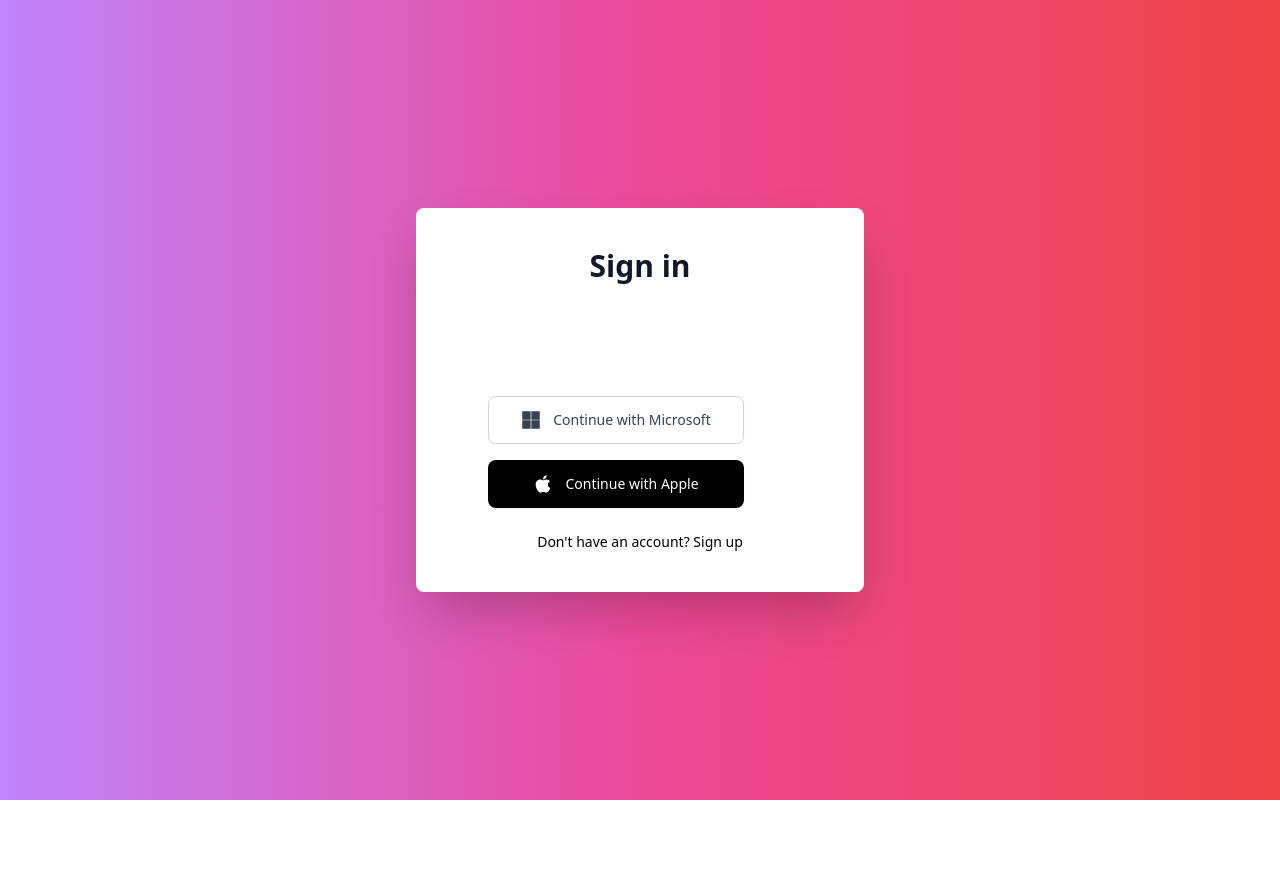
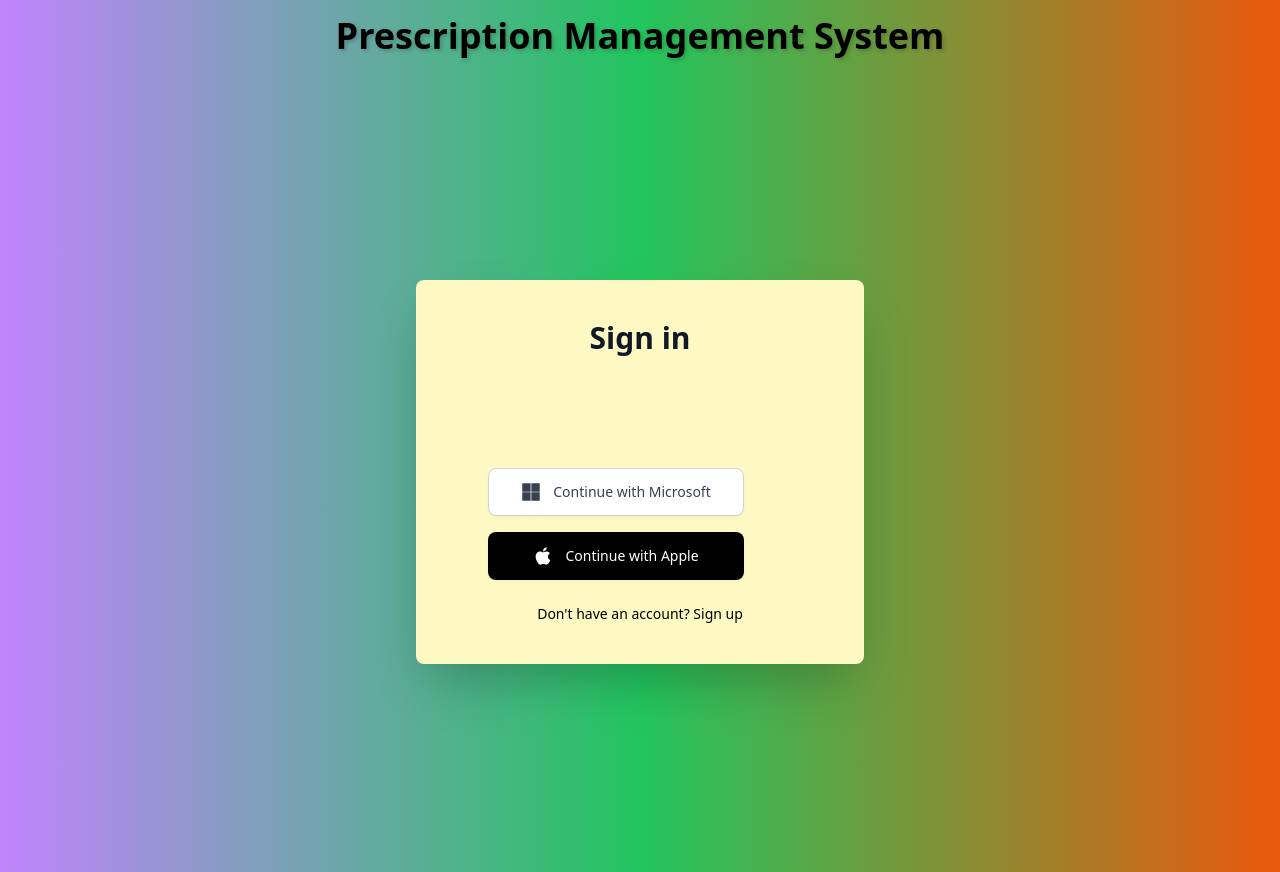
Before and after one commit to itsivali/prescription-manament-app, a React (Create React App) app: page /login in a window 1280 px wide. Before the commit the page ends 800 px from the top, so only its background shows below. Built offline with nearby package versions, Linux system fonts and the light colour scheme; no server answers.

Commit message:
feature: enhance UI with app title and improved login styles

```diff
--- a/src/App.css
+++ b/src/App.css
@@ -1,5 +1,10 @@
 .App {
   text-align: center;
+}
+
+.app-name {
+  @apply text-4xl font-extrabold py-4 bg-gradient-to-r from-purple-400 via-green-500 to-orange-600;
+  text-shadow: 2px 2px 4px rgba(0, 0, 0, 0.2);
 }
 
 .App-logo {
--- a/src/App.js
+++ b/src/App.js
@@ -18,6 +18,7 @@ function App() {
     <ApolloProvider client={client}>
       <Router>
         <div className="App">
+          <h1 className="app-name">Prescription Management System</h1>
           <Routes>
             <Route path="/" element={<Navigate to="/register" />} />
             <Route path="/register" element={<Register />} />
--- a/src/components/Authentication/Login.css
+++ b/src/components/Authentication/Login.css
@@ -3,11 +3,23 @@
 @tailwind utilities;
 
 .login-container {
-    @apply min-h-screen flex items-center justify-center bg-gradient-to-r from-purple-400 via-pink-500 to-red-500;
+    @apply min-h-screen flex items-center justify-center bg-gradient-to-r from-purple-400 via-green-500 to-orange-600;
 }
 
 .login-form {
-    @apply bg-white p-10 rounded-lg shadow-2xl w-full max-w-md flex flex-col items-center;
+    @apply bg-yellow-100 p-10 rounded-lg shadow-2xl w-full max-w-md flex flex-col items-center;
+}
+
+.app-title {
+    @apply text-5xl font-extrabold text-center mb-2 bg-clip-text text-transparent;
+    background-image: linear-gradient(to right, var(--tw-gradient-stops));
+    -webkit-background-clip: text;
+}
+
+.app-subtitle {
+    @apply text-2xl font-bold text-center bg-clip-text text-transparent;
+    background-image: linear-gradient(to right, var(--tw-gradient-stops));
+    -webkit-background-clip: text;
 }
 
 .form-title {
--- a/src/components/Authentication/Register.js
+++ b/src/components/Authentication/Register.js
@@ -87,14 +87,17 @@ function Register() {
   return (
     <div className="login-container">
       <div className="login-form">
+        <div className="mb-8">
+          <h1 className="text-4xl font-bold text-center text-gray-900 mb-2">
+
+          </h1>
+        </div>
+
         <div>
           <h2 className="form-title">Create Account</h2>
         </div>
 
         {error && <p className="text-red-500 text-sm">{error}</p>}
-
-
-
         <div className="social-login">
           <GoogleOAuthProvider clientId={process.env.REACT_APP_GOOGLE_CLIENT_ID}>
             <button
```
